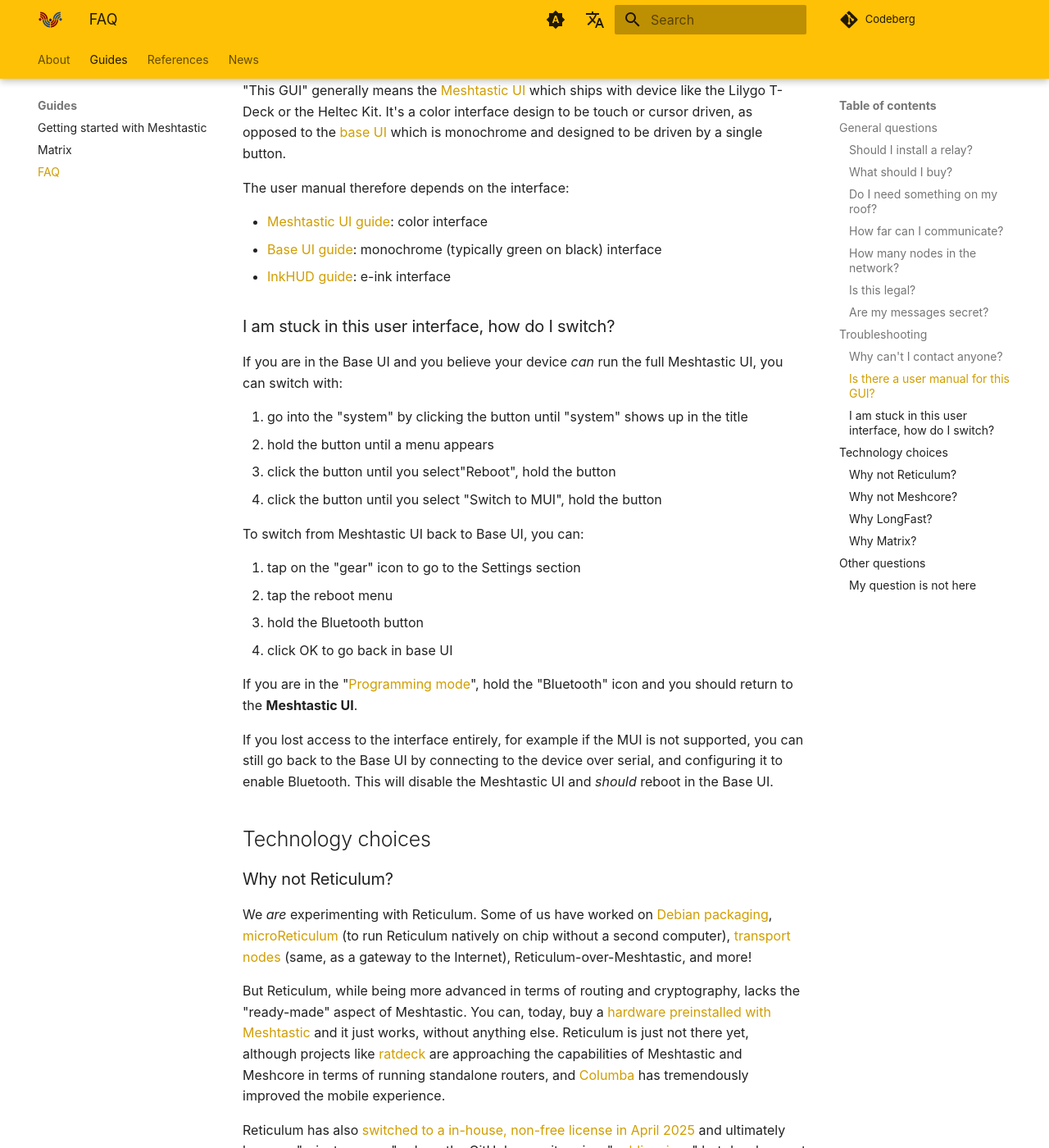
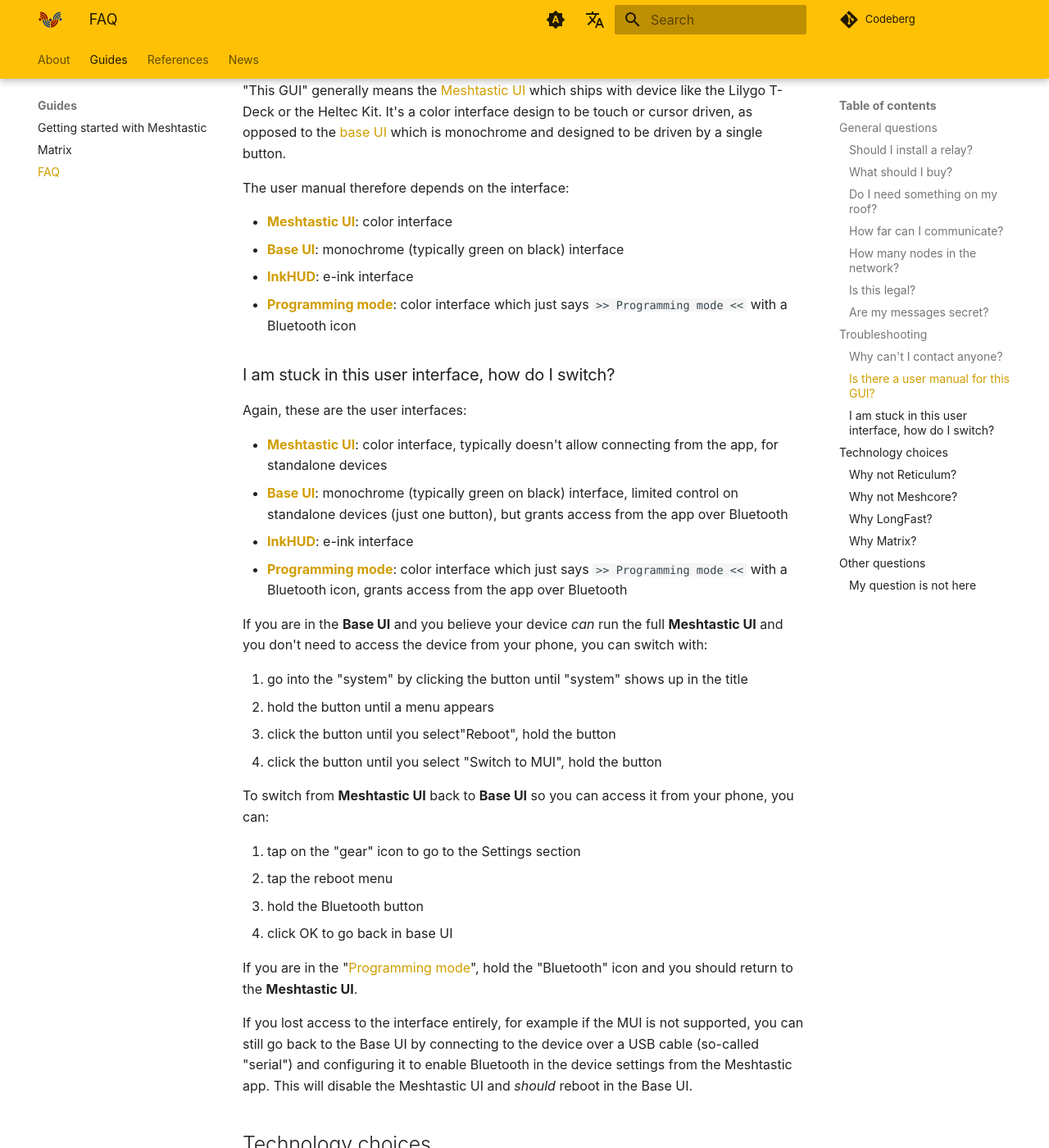
Before and after one commit to ReseauLibre/lora.reseaulibre.ca, an MkDocs documentation site: the page built from docs/guides/faq.md, in a window 1280 px wide and 1400 px high, scrolled down 3005 px. Shown: the whole window at 82% size. Built offline with MkDocs 1.6.1 and Material for MkDocs 9.7.7, drawn with Linux system fonts in a browser that asks for light colours; plug-ins that fetch from the network failed and are left out; comment, search, counter and statistics services are not loaded.

Commit message:
clarify the various user interfaces again
if you jump straight to the "stuck" section, you can quickly get
confused because you don't know which UIs we're talking about, so copy
the links to the manuals.

we also add programming mode ion that list and explain better the
differences between the various modes

```diff
--- a/docs/guides/faq.md
+++ b/docs/guides/faq.md
@@ -148,14 +148,29 @@
 
 The user manual therefore depends on the interface:
 
-- [Meshtastic UI guide](https://meshtastic.org/docs/configuration/device-uis/meshtasticui/): color interface
-- [Base UI guide](https://meshtastic.org/docs/configuration/device-uis/baseui/): monochrome (typically green on black) interface
-- [InkHUD guide](https://meshtastic.org/docs/configuration/device-uis/inkhud/): e-ink interface
+- [**Meshtastic UI**](https://meshtastic.org/docs/configuration/device-uis/meshtasticui/): color interface
+- [**Base UI**](https://meshtastic.org/docs/configuration/device-uis/baseui/): monochrome (typically green on black) interface
+- [**InkHUD**](https://meshtastic.org/docs/configuration/device-uis/inkhud/): e-ink interface
+- [**Programming mode**](https://meshtastic.org/docs/configuration/device-uis/meshtasticui/#bluetooth-programming-mode): color interface which just says `>>
+  Programming mode <<` with a Bluetooth icon
 
 ### I am stuck in this user interface, how do I switch?
 
-If you are in the Base UI and you believe your device *can* run the
-full Meshtastic UI, you can switch with:
+Again, these are the user interfaces:
+
+- [**Meshtastic UI**](https://meshtastic.org/docs/configuration/device-uis/meshtasticui/): color interface, typically doesn't allow
+  connecting from the app, for standalone devices
+- [**Base UI**](https://meshtastic.org/docs/configuration/device-uis/baseui/): monochrome (typically green on black) interface,
+  limited control on standalone devices (just one button), but grants
+  access from the app over Bluetooth
+- [**InkHUD**](https://meshtastic.org/docs/configuration/device-uis/inkhud/): e-ink interface
+- [**Programming mode**](https://meshtastic.org/docs/configuration/device-uis/meshtasticui/#bluetooth-programming-mode): color interface which just says `>>
+  Programming mode <<` with a Bluetooth icon, grants access from the
+  app over Bluetooth
+
+If you are in the **Base UI** and you believe your device *can* run
+the full **Meshtastic UI** and you don't need to access the device
+from your phone, you can switch with:
 
  1. go into the "system" by clicking the button until "system" shows
     up in the title
@@ -163,7 +178,8 @@
  3. click the button until you select"Reboot", hold the button
  4. click the button until you select "Switch to MUI", hold the button
 
-To switch from Meshtastic UI back to Base UI, you can:
+To switch from **Meshtastic UI** back to **Base UI** so you can access
+it from your phone, you can:
 
  1. tap on the "gear" icon to go to the Settings section
  2. tap the reboot menu
@@ -175,9 +191,10 @@
 
 If you lost access to the interface entirely, for example if the MUI
 is not supported, you can still go back to the Base UI by connecting
-to the device over serial, and configuring it to enable
-Bluetooth. This will disable the Meshtastic UI and *should* reboot in
-the Base UI.
+to the device over a USB cable (so-called "serial") and configuring it
+to enable Bluetooth in the device settings from the Meshtastic
+app. This will disable the Meshtastic UI and *should* reboot in the
+Base UI.
 
 ## Technology choices
 ### Why not Reticulum?
```
